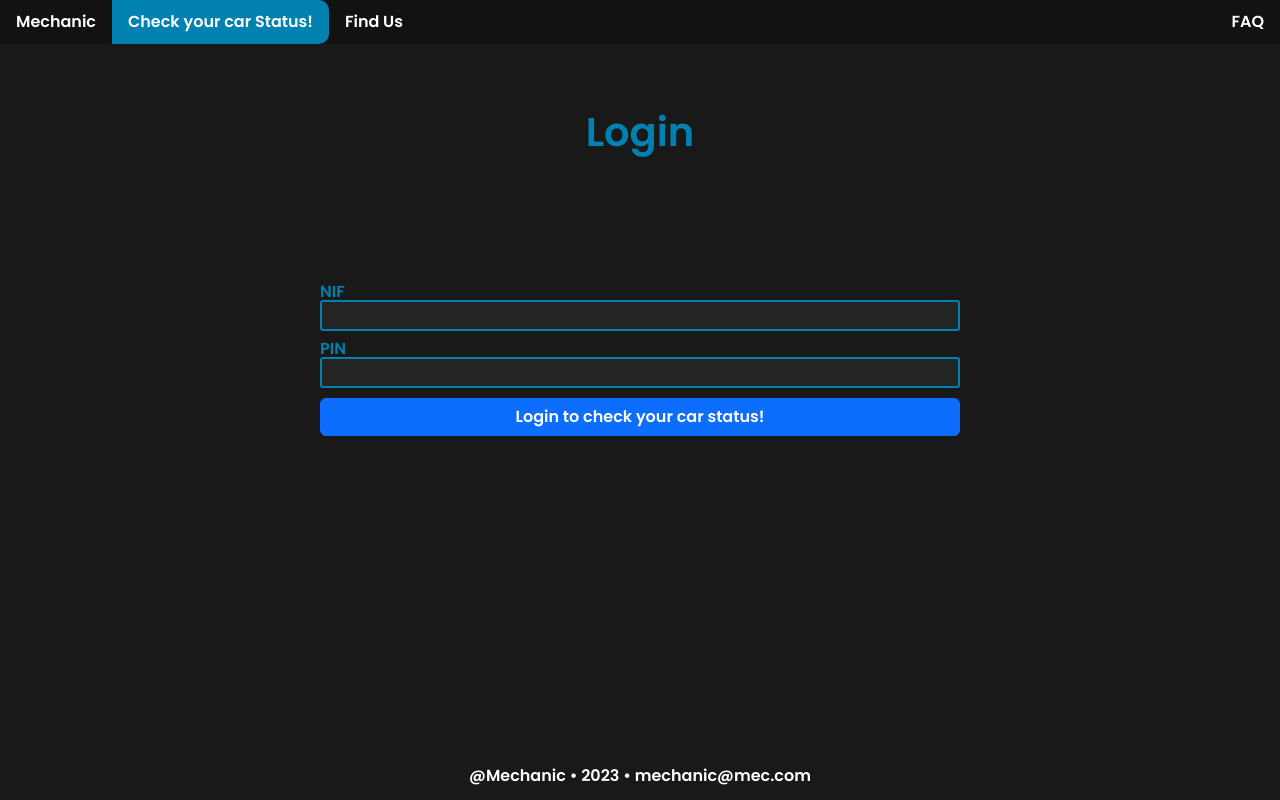
After one commit to P0werJoint/mechanic, a PHP site: page /login.php in a window 1280 px wide. The commit adds this page. Run offline with PHP 8.4, Linux system fonts and the light colour scheme.

Commit message:
Add files via upload

```diff
--- a/css/public.css
+++ b/css/public.css
@@ -162,3 +162,33 @@
   display: inline-block;
   margin: 100px auto;
 }
+
+/*update*/
+
+.input {
+  color: white;
+  background-color: #242424;
+  margin-bottom: 10px;
+  display: block;
+  margin-left: auto;
+  margin-right: auto;
+  width: 50%;
+  border-color: #0081AF;
+  border-style: solid;
+  border-radius: 3px;
+}
+
+.container-login {
+  margin-top: 10%;
+}
+
+.error{
+  background-color: #191919;
+  color: red;
+  text-align: center;
+  width: 50%;
+  padding: 5px;
+  border: 2px solid red;
+  border-radius: 3px;
+  margin-bottom: 10px;
+}
--- a/help.html
+++ b/help.html
@@ -13,7 +13,7 @@
 
     <ul>
             <li><a href="index.html">Mechanic</a></li>
-            <li><a href="status.html">Check your car Status!</a></li>
+            <li><a href="status.php">Check your car Status!</a></li>
             <li><a href="us.html">Find Us</a></li>
             <li style="float:right"><a class="activer">FAQ</a></li>
     </ul>
--- a/index.html
+++ b/index.html
@@ -13,7 +13,7 @@
 
     <ul>
             <li><a class="activel">Mechanic</a></li>
-            <li><a href="status.html">Check your car Status!</a></li>
+            <li><a href="status.php">Check your car Status!</a></li>
             <li><a href="us.html">Find Us</a></li>
             <li style="float:right"><a href="help.html">FAQ</a></li>
     </ul>
--- /dev/null
+++ b/login.php
@@ -0,0 +1,59 @@
+<!DOCTYPE html>
+<html lang="en">
+<head>
+    <meta charset="UTF-8">
+    <meta name="viewport" content="width=device-width, initial-scale=1.0">
+    <meta http-equiv="X-UA-Compatible" content="ie=edge">
+    <title>Login</title>
+    <link href="https://cdn.jsdelivr.net/npm/bootstrap@5.3.0-alpha1/dist/css/bootstrap.min.css" rel="stylesheet" integrity="sha384-GLhlTQ8iRABdZLl6O3oVMWSktQOp6b7In1Zl3/Jr59b6EGGoI1aFkw7cmDA6j6gD" crossorigin="anonymous">
+    <link rel="stylesheet" href="css/public.css">
+</head>
+<body>
+    <link href="https://fonts.googleapis.com/css?family=Poppins:600" rel="stylesheet">
+
+    <ul>
+            <li><a href="index.html">Mechanic</a></li>
+            <li><a class="activel">Check your car Status!</a></li>
+            <li><a href="us.html">Find Us</a></li>
+            <li style="float:right"><a href="help.html">FAQ</a></li>
+    </ul>
+
+    <div class="main">
+
+        <h1 class="centertxt">Login</h1>
+        <div class="container-login">
+
+<?php
+            session_start();
+
+            if( isset($_SESSION['error'])){
+                echo '
+                <div class="error center">
+                <h6>Credenciais incorretas!</h1>
+                </div>
+                ';
+            }
+            if( isset($_SESSION['error2'])){
+                echo '
+                <div class="error center">
+                <h6>Preencha os dois campos!</h1>
+                </div>
+                ';
+            }
+?>
+
+            <form action="php/phplogin.php" method="post">
+            <label class="label-login center">NIF </label>
+            <input class="input" type="text" name="nif" id="nif" required>
+            <label class="label-login center">PIN </label>
+            <input class="input" type="password" name="pin" id="pin" required>
+            <button class="center btn btn-primary" type="submit">Login to check your car status!</button>
+            </form>
+        </div>
+    </div>
+
+    <div class="footer">
+        <p>@Mechanic • 2023 • mechanic@mec.com</p>
+    </div>
+</body>
+</html>
--- a/us.html
+++ b/us.html
@@ -13,7 +13,7 @@
 
     <ul>
             <li><a href="index.html">Mechanic</a></li>
-            <li><a href="status.html">Check your car Status!</a></li>
+            <li><a href="status.php">Check your car Status!</a></li>
             <li><a class="activem">Find Us</a></li>
             <li style="float:right"><a href="help.html">FAQ</a></li>
     </ul>
```
Also changed, not shown: php/logout.php (added, +7 -0 lines), php/phplogin.php (added, +44 -0 lines), status.php (+15 -2 lines), temp.sql (added, +46 -0 lines).
